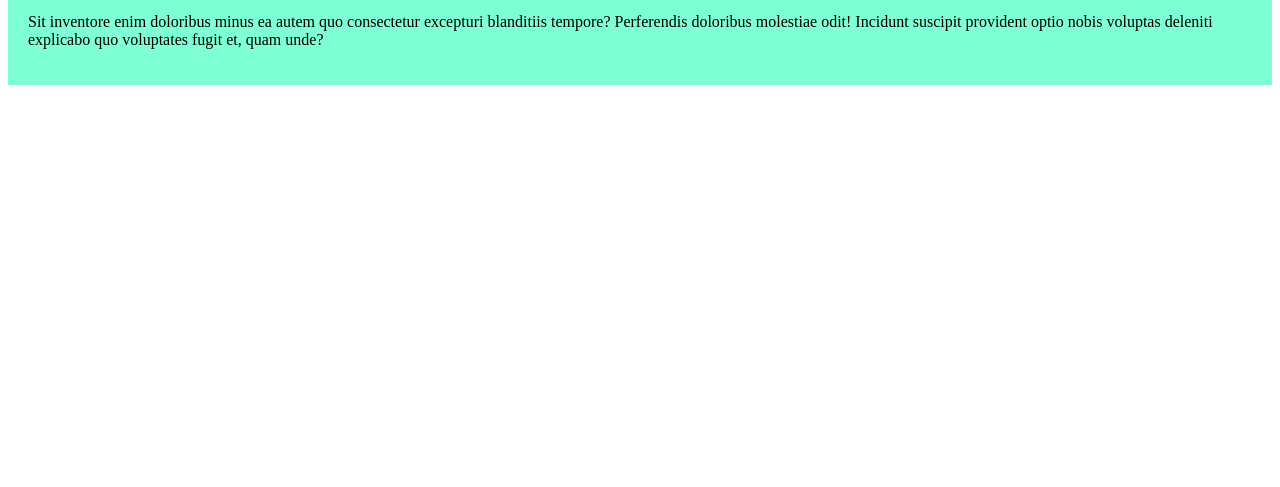
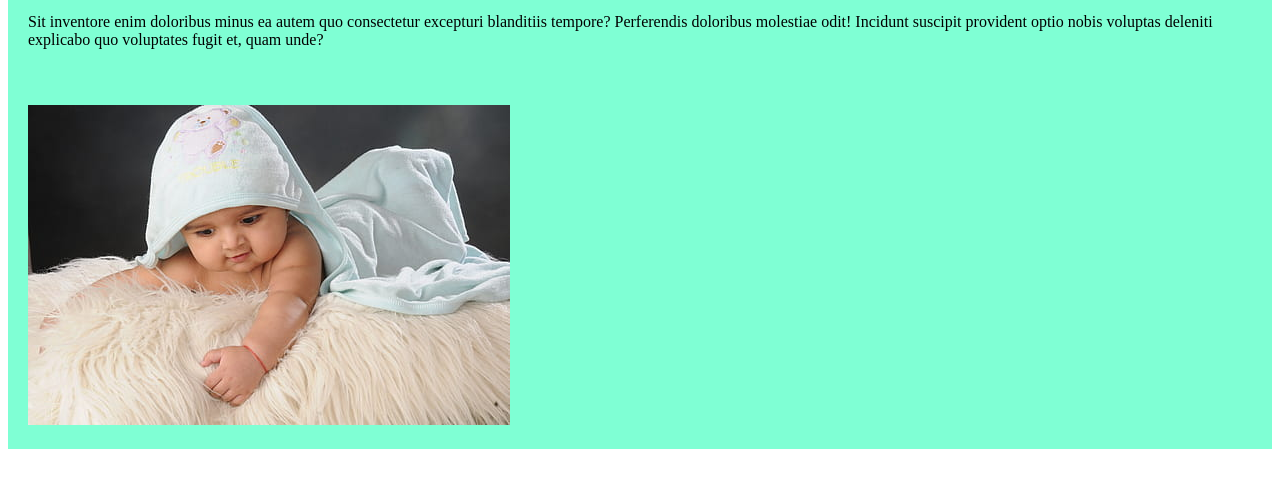
Before and after one commit to towhidulbu08/Git_Branching_Merging-repo, a plain HTML site: page index.html in a window 1280 px wide. Shown: the part 205-692 px from the top of the page. Drawn offline with Linux system fonts and the light colour scheme.

Commit message:
image added

```diff
--- a/index.html
+++ b/index.html
@@ -14,6 +14,7 @@
         <p>Lorem ipsum dolor sit amet consectetur adipisicing elit. Eum nihil nemo illo et, perspiciatis soluta illum impedit, repellendus ipsa facere earum rem tempora dignissimos iusto? Minima provident totam optio vel!</p>
         <p>Sit inventore enim doloribus minus ea autem quo consectetur excepturi blanditiis tempore? Perferendis doloribus molestiae odit! Incidunt suscipit provident optio nobis voluptas deleniti explicabo quo voluptates fugit et, quam unde?</p>
     </div>
+    <div><img src="images/strong.jpg" alt=""></div>
 
 </body>
 </html>
```
Also changed, not shown: images/developers/developer.jpg (added), images/developers/developer.png (added), images/grandma/dance.jpg (added), images/grandma/grand.jpg (added), images/grandma/grandma.jpg (added), images/home.png (added), images/strong.jpg (added).
